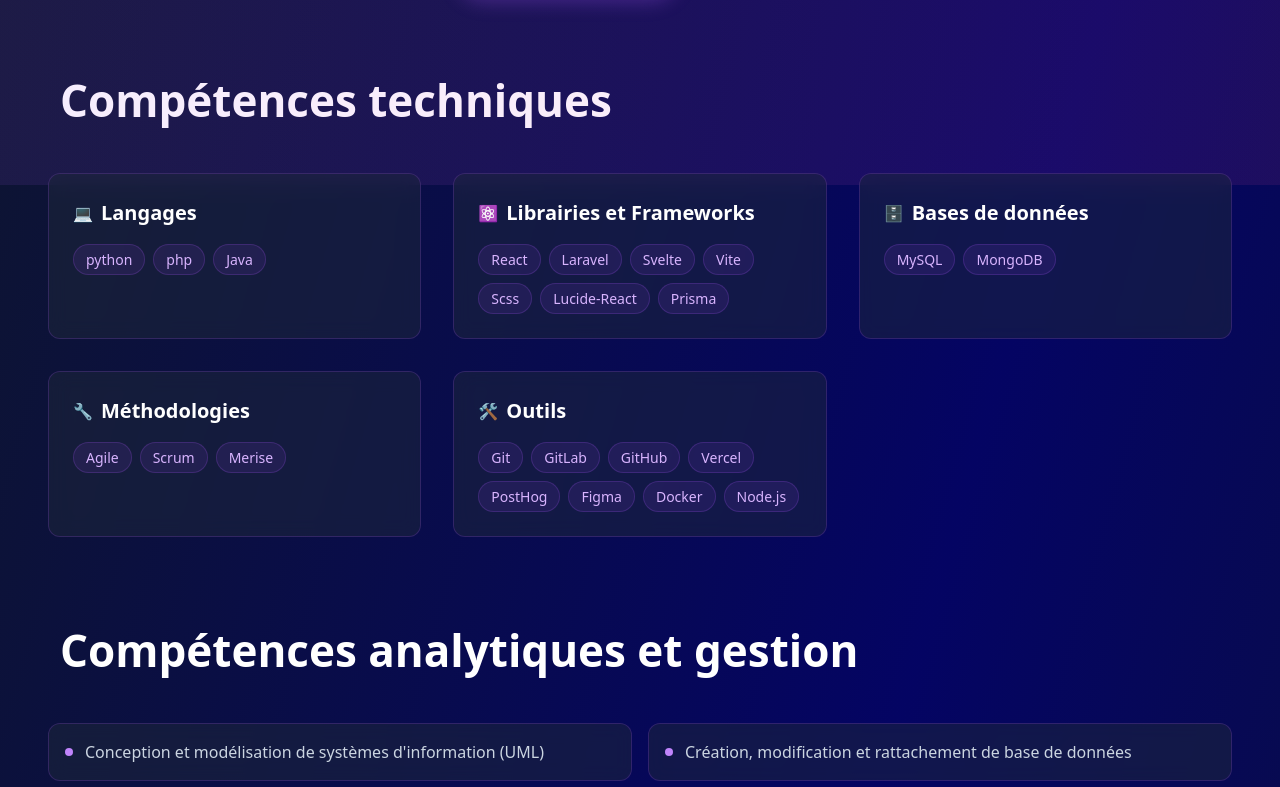
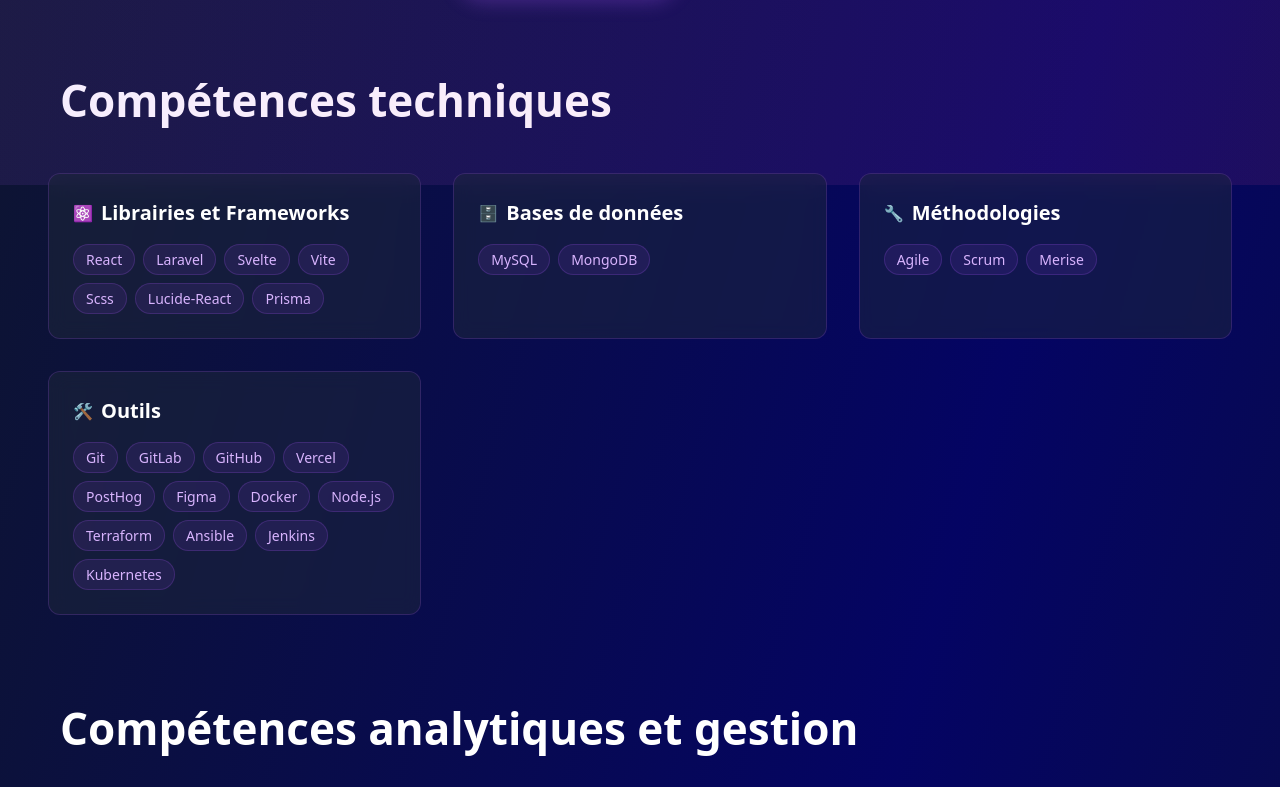
Before and after one commit to DivaneWangue/mon-portfolio, a React (Vite) app: page / in a window 1280 px wide. Shown: the part 615-1402 px from the top of the page. Built offline with nearby package versions, Linux system fonts and the light colour scheme.

Commit message:
fix: Modification du CV

```diff
--- a/src/Portfolio/index.jsx
+++ b/src/Portfolio/index.jsx
@@ -58,11 +58,10 @@
 // Competences Techniques Component
 const TechnicalSkills = () => {
   const skills = [
-    { category: 'Langages', items: ['python', 'php','Java'], icon: '💻' },
     { category: 'Librairies et Frameworks', items: ['React', 'Laravel', 'Svelte','Vite','Scss','Lucide-React','Prisma'], icon: '⚛️' },
     { category: 'Bases de données', items: ['MySQL', 'MongoDB',], icon: '🗄️' },
     { category: 'Méthodologies', items: ['Agile', 'Scrum', 'Merise'], icon: '🔧' },
-    { category: 'Outils', items: ['Git', 'GitLab', 'GitHub', 'Vercel', 'PostHog', 'Figma', 'Docker','Node.js'], icon: '🛠️' }
+    { category: 'Outils', items: ['Git', 'GitLab', 'GitHub', 'Vercel', 'PostHog', 'Figma', 'Docker','Node.js','Terraform','Ansible','Jenkins','Kubernetes'], icon: '🛠️' }
   ];
 
   return (
```
Also changed, not shown: 2 other files (tests, documents, lock files or other folders).
